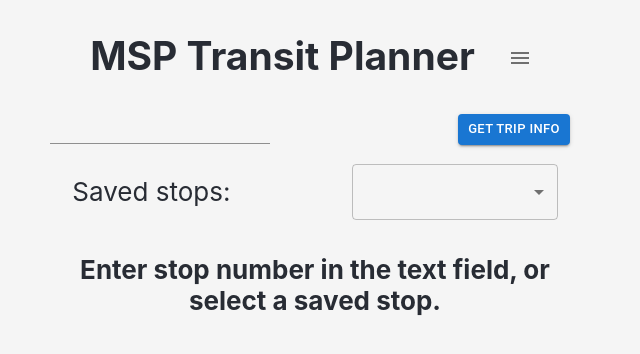
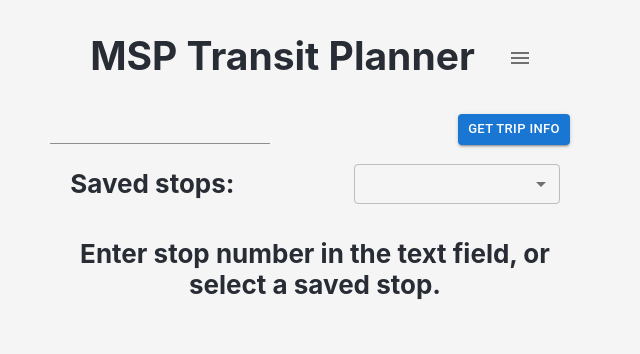
Before and after one commit to cjdufault/msp-next-trip, a React (Create React App) app: page / in a window 1280 px wide. Shown: the top 354 px of the page, without its empty margins (325-965 px from the left). Built offline with nearby package versions, Linux system fonts and the light colour scheme.

Commit message:
make selector small

```diff
--- a/src/components/NextTripLookup.jsx
+++ b/src/components/NextTripLookup.jsx
@@ -177,9 +177,10 @@ export const NextTripLookup = ({ mapDisplayCallback, currentStop }) => {
         </form>
       </div>
       <div className={'saved-stops'}>
-        <span>{'Saved stops:'}</span>
+        <span><b>{'Saved stops:'}</b></span>
         <Select
           id={'saved-stop-selector'}
+          size={'small'}
           value={stopNumber}
           onChange={handleSelectSavedStop}
         >
```
